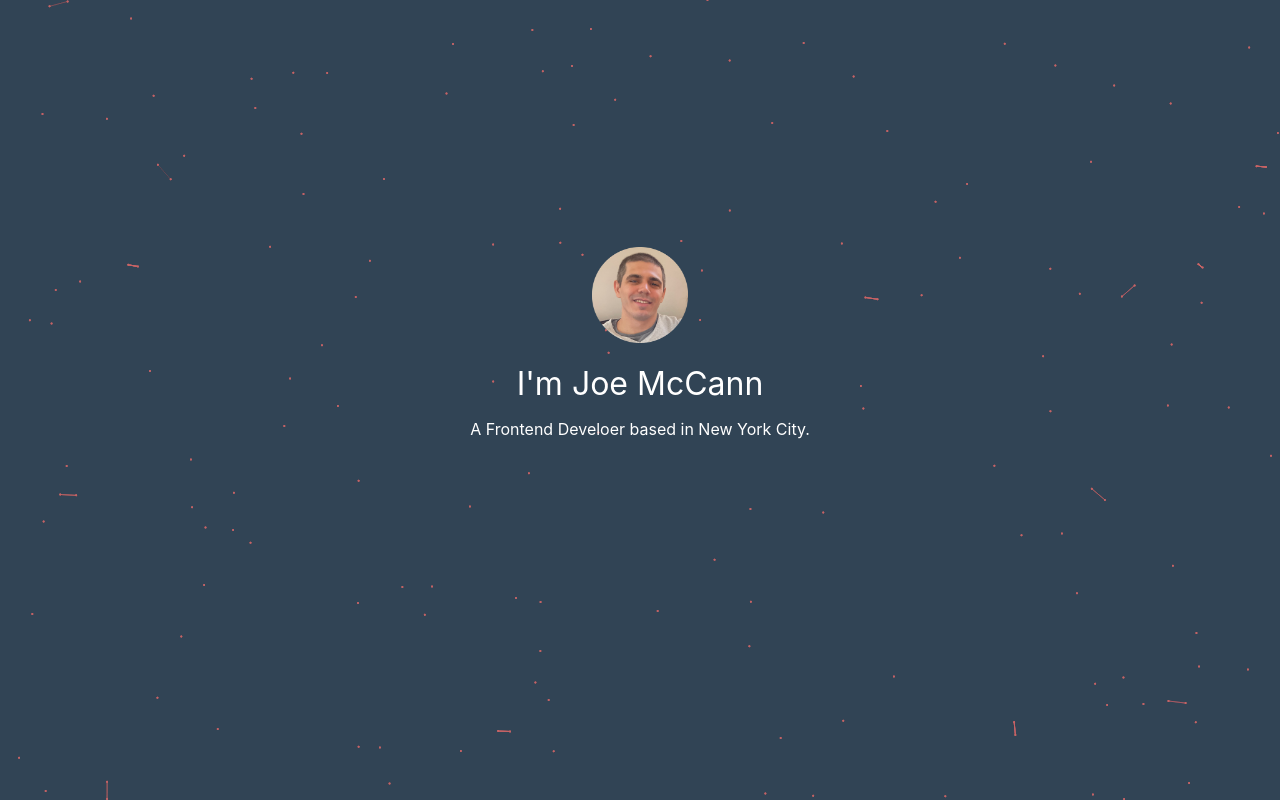
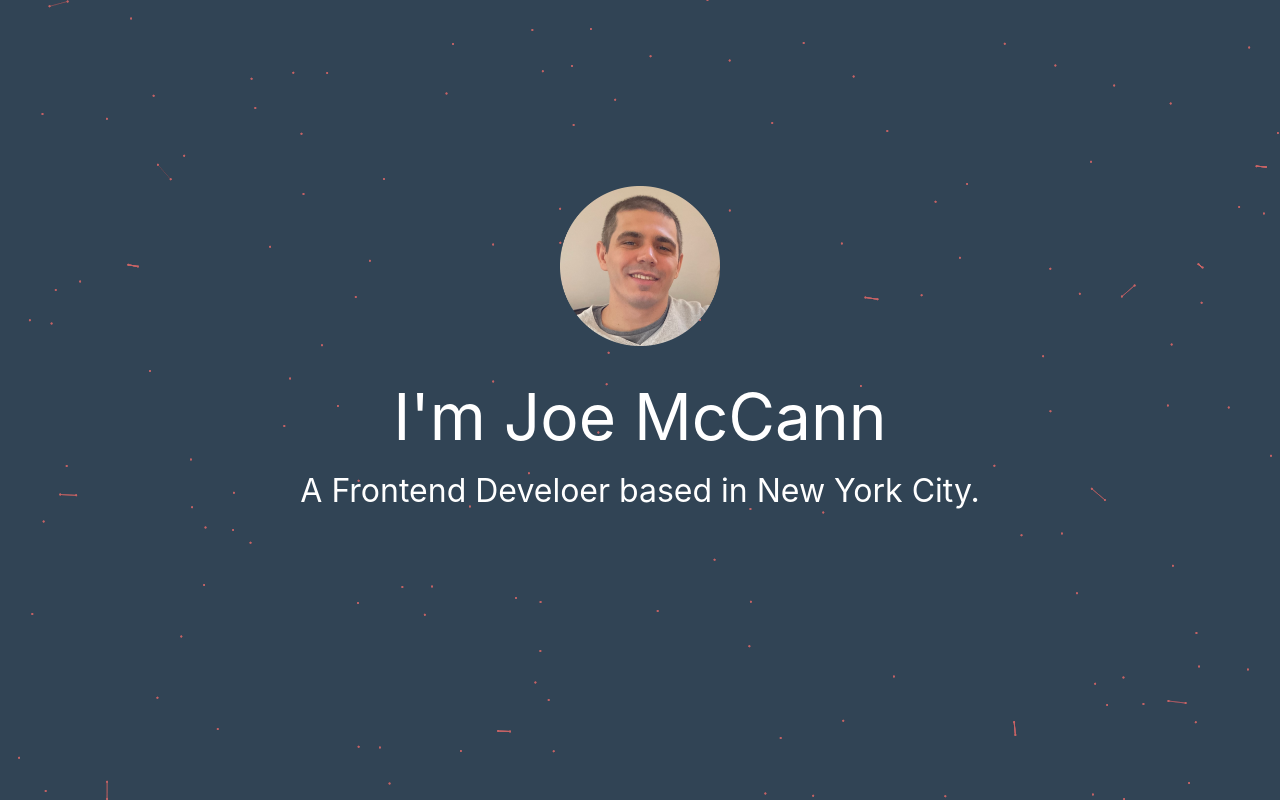
Before and after one commit to the-rabblerouser/McCann-Portfolio, a Next.js app: page / in a window 1280 px wide. Built offline with nearby package versions, Linux system fonts and the light colour scheme.

Commit message:
Optimized for desktop

```diff
--- a/pages/index.tsx
+++ b/pages/index.tsx
@@ -30,6 +30,12 @@ const Img = styled.img`
 	height: 6rem;
 	width: 6rem;
 	margin: 5px;
+
+	@media (min-width: 811px) {
+		height: 10rem;
+		width: 10rem;
+		margin: 1rem;
+	}
 `;
 
 const Name = styled.p`
@@ -38,6 +44,10 @@ const Name = styled.p`
 	margin: 1rem 0 0 0;
 	text-align: center;
 	width: 100%;
+
+	@media (min-width: 811px) {
+		font-size: 4rem;
+	}
 `;
 
 const About = styled.p`
@@ -46,6 +56,10 @@ const About = styled.p`
 	margin: 1rem 0 0 0;
 	text-align: center;
 	width: 100%;
+
+	@media (min-width: 811px) {
+		font-size: 2rem;
+	}
 `;
 
 const Home: NextPage = () => {
```
